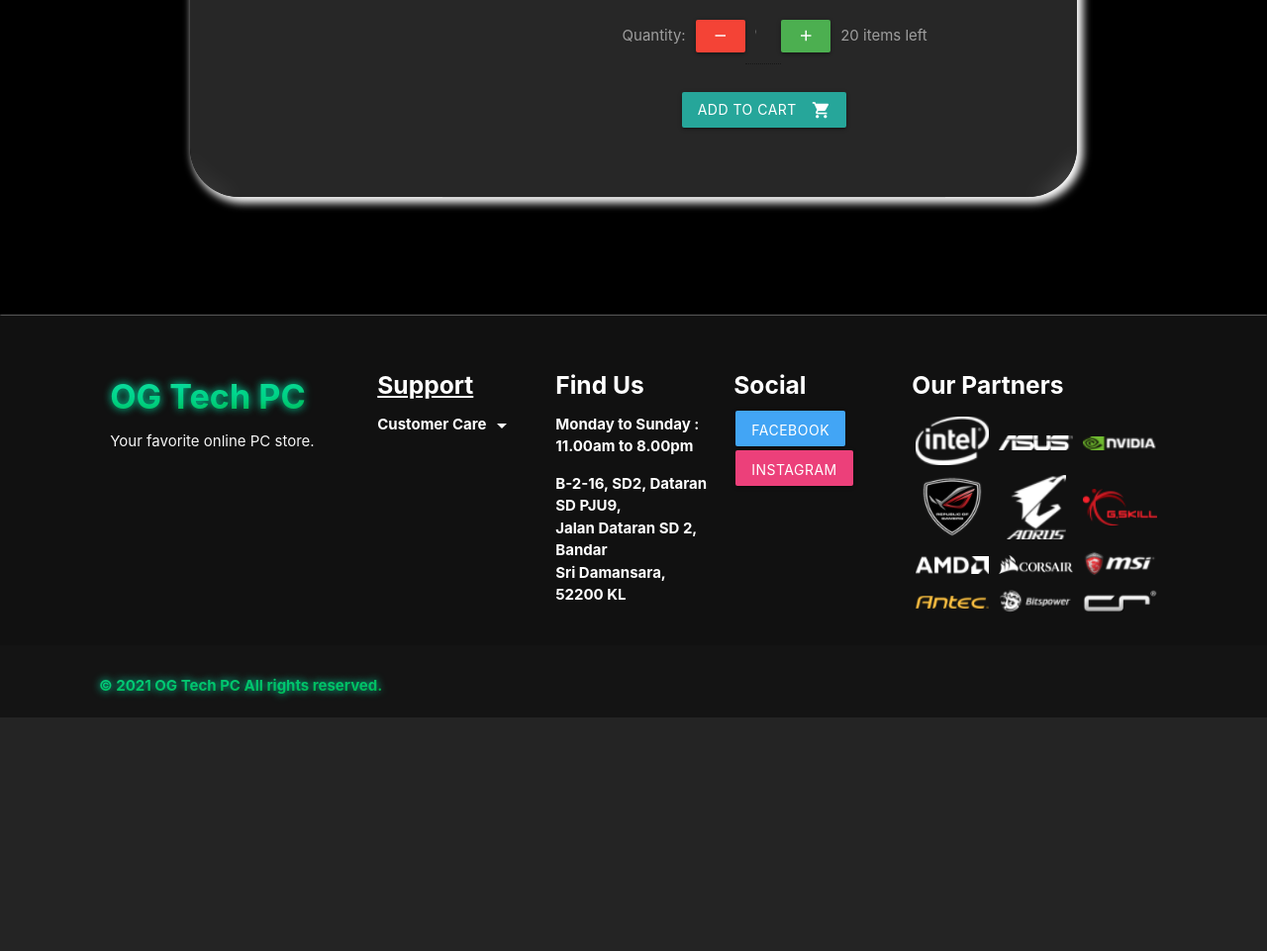
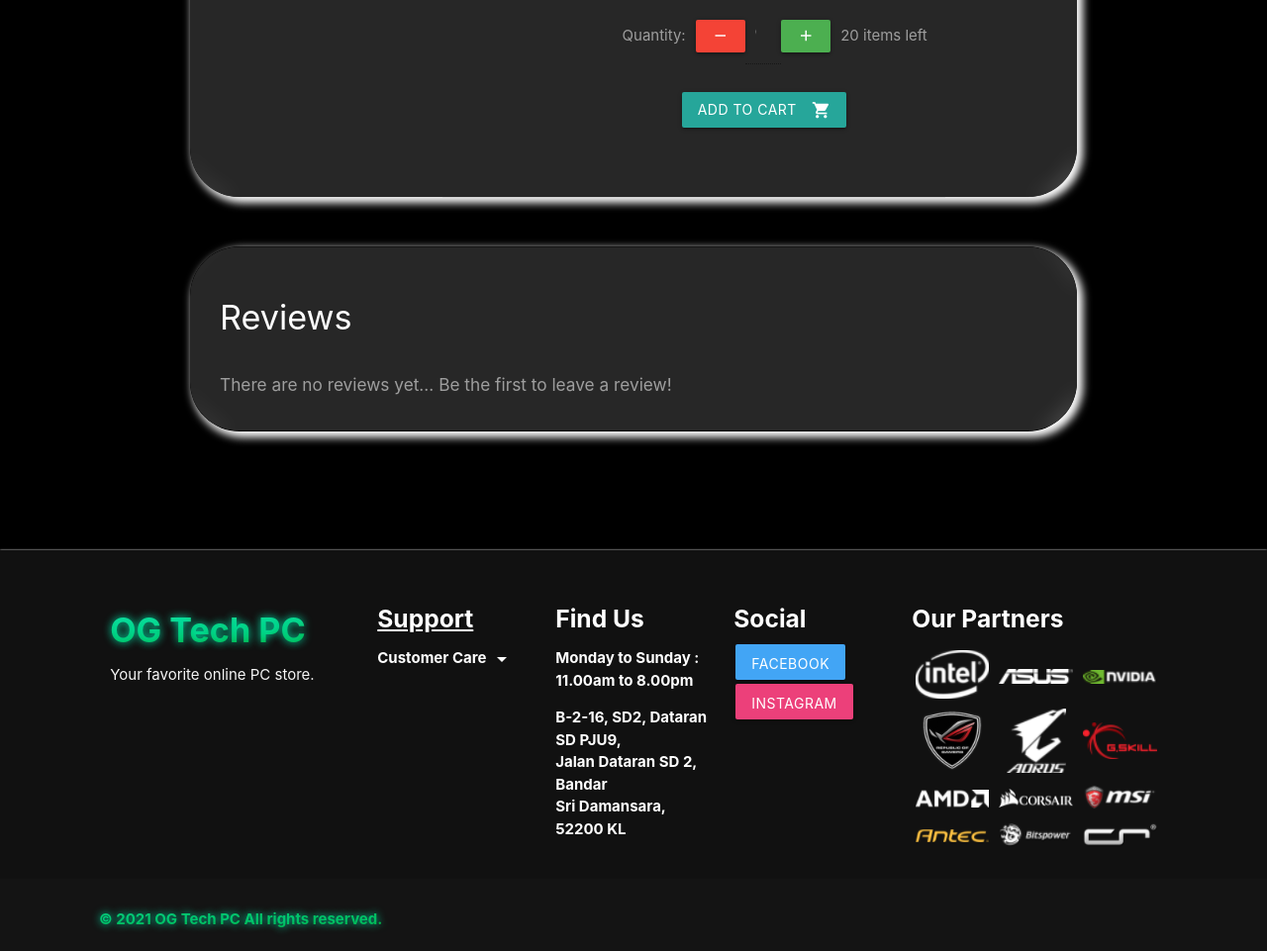
Before and after one commit to fullstack-superdev/MVC-Ecommerce-Project, a PHP site: page /product.php?item_id=3 in a window 1280 px wide. Shown: the part 816-1777 px from the top of the page at 99% size. Before the commit the page ends 1541 px from the top, so only its background shows below. Run offline with PHP 8.4, Linux system fonts and the light colour scheme; data comes from the database, SQL or seed files in the repository; tables that the repository leaves empty hold one stand-in row (values such as "Sample post"); some libraries are stand-ins or nearby versions.

Commit message:
make product catalogue design better

```diff
--- a/includes/product_catalogue.inc.php
+++ b/includes/product_catalogue.inc.php
@@ -6,7 +6,7 @@
   const SORT_NAMES = ["Price low to high", "Price high to low"];
   const VIEW_NAMES = ["List"];
 
-  function searchItems($category, $brand, $sort, $view){
+  function searchItems($category, $brand, $sort){
     $searchName = "";
     if (isset($_GET["query"])) $searchName = $_GET["query"];
 
@@ -72,31 +72,55 @@
         $brand = $item->getBrand();
         $price = $item->getSellingPrice();
         $price = "RM" . number_format($price, 2);
-        $avgRating = $item->getAvgRatings();
+
+        $hasReviews = $item->HasReviews();
+        $avgRatings = $item->getAvgRatings();
 
         echo(
           "
           <div class='col s3'>
             <a href='product.php?item_id=$itemID'>
               <div class='selectable-card' style='height: 480px; min-width: 300px'>
-                <img class='shadow-img center' src='product_images/$image' style='max-height: 200px; max-width: 300px; display: block; margin: 0 auto;'>
-                <p class='center bold white-text'>$name</p>
+                <img class='shadow-img center' src='product_images/$image' style='height: 300px; max-width: 300px; display: block; margin: 0 auto; object-fit:scale-down;'>
+                <h6 class='center bold white-text'>$name</h6>
                 <table class='center'>
                   <tbody class='center'>
-                    <tr><th>Brand: </th><td>$brand</td></tr>
-                    <tr><th>Price: </th><td>$price</td></tr>
-                    <tr>
-                      <th>Avg Rating: </th>
-                      <td>
-                        $avgRating/5
-                      </td>
-                    <tr>
+                    <h6 class='amber-text' style='padding-top: 60px'>$price</h6>
+                    <tr>");
+
+                    if ($hasReviews)
+                    {
+                      $intRating = $avgRatings * 5 / 100;
+                      echo(
+                        "$intRating.0
+                        <div class='ratings'>
+                          <div class='empty-stars'></div>
+                          <div class='full-stars' style='width: $avgRatings%'></div>
+                        </div>"
+                      );
+                    } else echo("- |");
+
+                    if ($hasReviews)
+                    {
+                      $reviews = $item->GetReviews();
+                      $reviewCount = count($reviews);
+                      echo(
+                        " | $reviewCount Ratings |"
+                      );
+                    } else echo(" 0 Ratings |");
+
+                    if ($item->checkSoldCount()){
+                      echo($item->checkSoldCount());
+                      echo(" Sold");
+                    }
+                    else echo(" 0 Sold");
+
+                  echo("</tr>
                   </tbody>
                 </table>
               </div>
             </a>
-          </div>"
-        );
+          </div>");
       }
       // closing div tag
       echo("</div>");
--- a/product.php
+++ b/product.php
@@ -177,6 +177,39 @@
       </form>
     </div>
   </div>
+
+  <div class="rounded-card-parent" style="margin-top: 50px;">
+    <div class="card rounded-card">
+      <h4 class="white-text" style="margin-bottom: 40px;">Reviews</h4>
+
+      <?php
+        if ($hasReviews)
+        {
+          $reviews = $item->GetReviews();
+          $reviewCount = count($reviews);
+          for ($r=0; $r < $reviewCount; $r++)
+          {
+            $review = $reviews[$r];
+            $username = $review->GetUsername();
+            $feedback = $review->GetFeedback();
+            $rating = $review->GetRating();
+            echo(
+              "<div class='ratings'>
+                <div class='empty-stars'></div>
+                <div class='full-stars' style='width: $rating%'></div>
+              </div>
+              <div class=input-field row'>
+              <i class='material-icons prefix cyan-text'>account_circle</i>
+              <textarea id='icon_prefix2' disabled type='text'
+                class='white-text materialize-textarea'>$feedback</textarea>
+              <label for='icon_prefix2' class='white-text'>$username</label>
+              </div>"
+            );
+          }
+        } else echo("<h6 class='grey-text'>There are no reviews yet... Be the first to leave a review!</h6>")
+      ?>
+    </div>
+  </div>
 </div>
 </body>
 <script>
@@ -190,5 +223,8 @@
     });
   }
 </script>
+
+<script src="static/js/product_page.js"></script>
+
 <?php include "footer.php"; ?>
 </html>
--- a/product_catalogue.php
+++ b/product_catalogue.php
@@ -97,7 +97,7 @@
       <div class="col s9" style="margin-bottom: 80px">
         <!-- item list start -->
         <?php
-          searchItems($category, $brand, $sort, $view);
+          searchItems($category, $brand, $sort);
         ?>
       </div>
     </div>
--- a/references.txt
+++ b/references.txt
@@ -21,3 +21,4 @@
 https://stackoverflow.com/questions/16965170/html5-video-autoplay-not-working-correctly
 https://idealtech.com.my, https://shopee.com.my - design inspiration
 https://developers.google.com/maps/documentation/javascript/adding-a-google-map
+https://stackoverflow.com/questions/19414856/how-can-i-make-all-images-of-different-height-and-width-the-same-via-css
--- /dev/null
+++ b/static/js/product_page.js
@@ -0,0 +1,35 @@
+const MAX_QUANTITY = document.getElementById("max-quantity").value;
+const QTY = document.getElementById("qty");
+const SYNC_QTY = document.getElementById("sync-qty");
+
+// add to cart value must not exceed quantity in stock
+function numberChanged()
+{
+  QTY.value = Math.max(Math.min(MAX_QUANTITY, QTY.value), 0);
+  SYNC_QTY.value = QTY.value;
+}
+
+function addQty()
+{
+  var value = parseInt(QTY.value);
+  QTY.value = value + 1;
+  numberChanged();
+}
+
+function subtractQty()
+{
+  QTY.value = QTY.value - 1;
+  numberChanged();
+}
+
+function addToCart()
+{
+  var value = parseInt(QTY.value);
+  if (value != 0)
+    return confirm(`Are you sure you want to add ${value} of this item to your cart?`);
+  else
+  {
+    alert("There is nothing to add!");
+    return false;
+  }
+}
```
